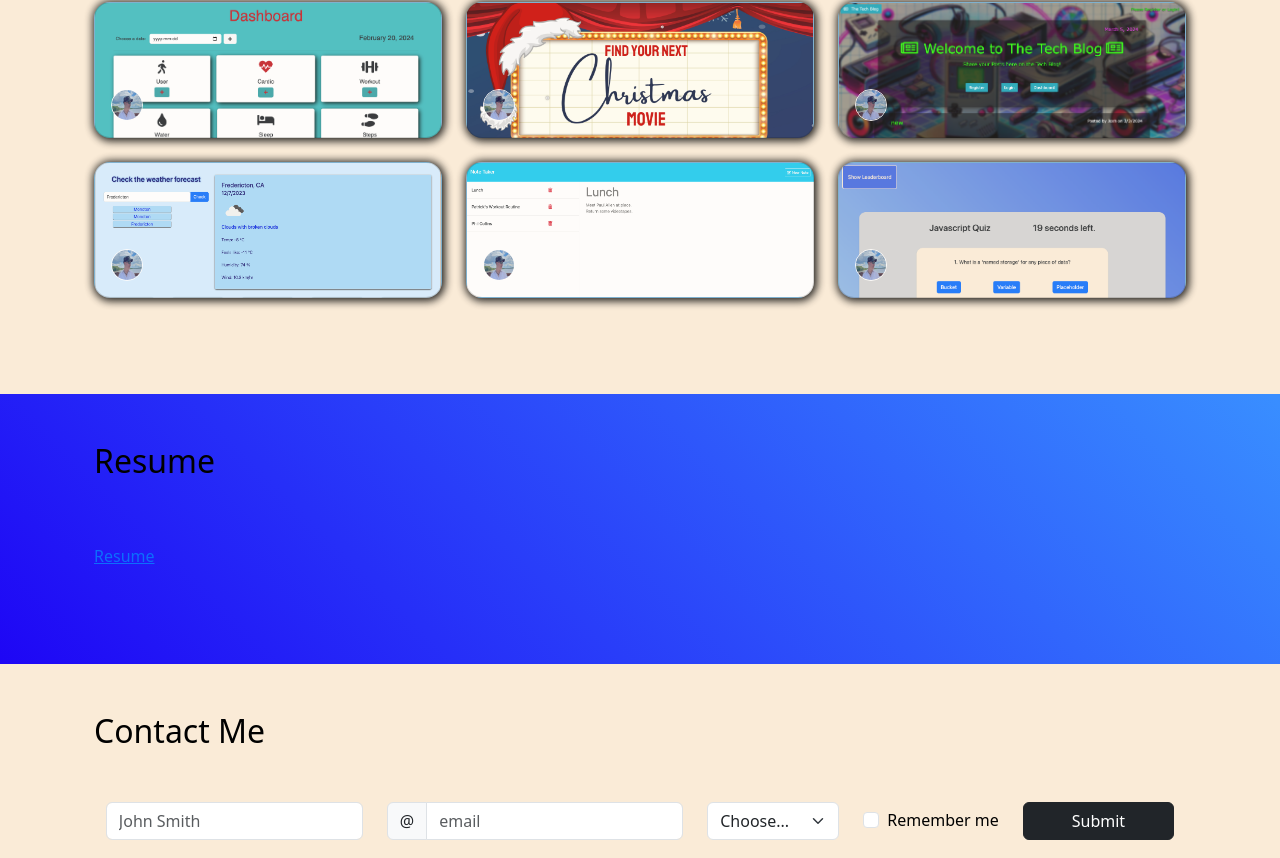
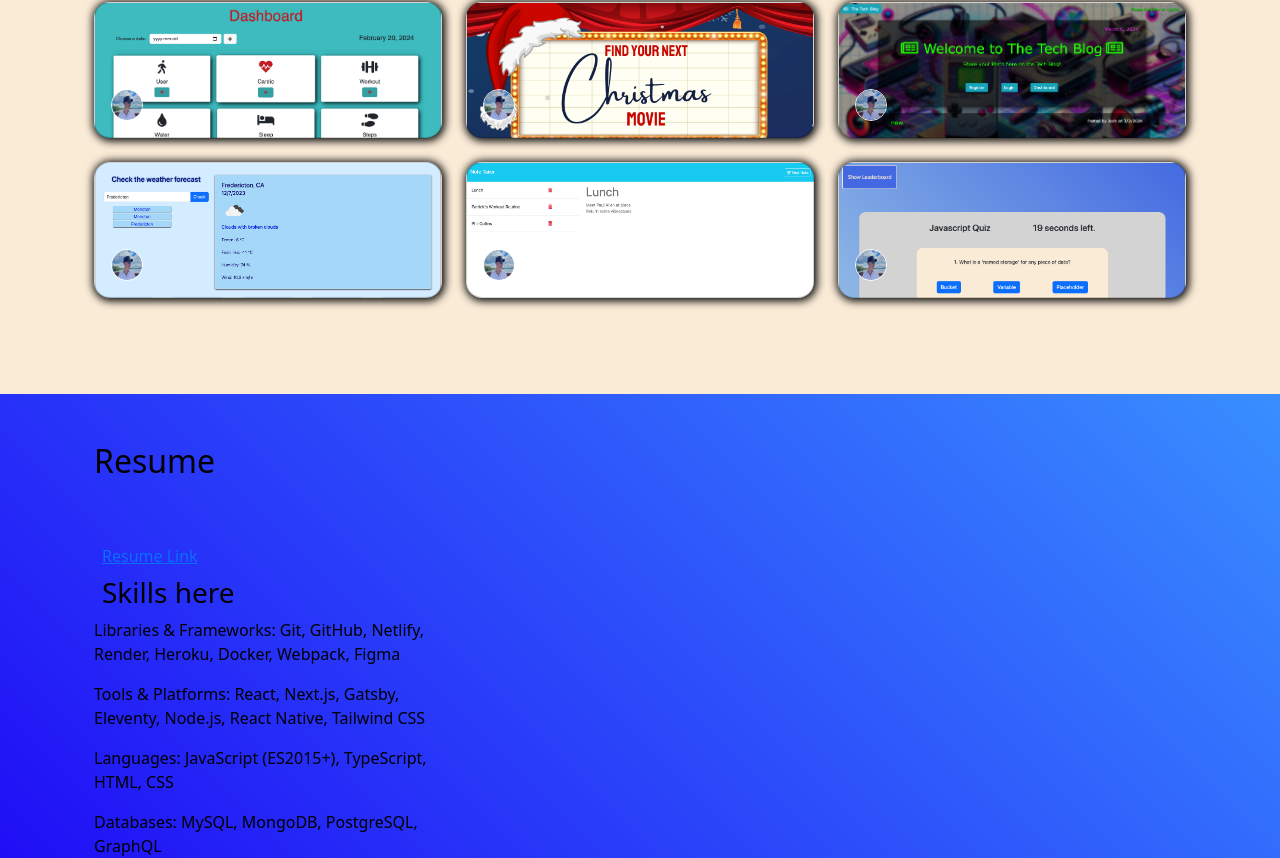
Before and after one commit to CookingMeister/meister-react-portfolio, a React (Vite) app: page /resume in a window 1280 px wide. Shown: the part 1144-2002 px from the top of the page. Built offline with nearby package versions, Linux system fonts and the light colour scheme.

Commit message:
add image overlay and text to workcard onMouseOver using State, working

```diff
--- a/public/css/styles.css
+++ b/public/css/styles.css
@@ -50,10 +50,10 @@ body {
   /* Work Section */
 
   .bg-image {
-    height: 60vh;
+    /* height: 60vh; */
     background-size: cover;
     background-repeat: no-repeat;
-    opacity: 88%;
+    /* opacity: 80%; */
   }
 
   #Work {
@@ -65,17 +65,11 @@ body {
       rgba(30, 6, 245, 0.777)
     ); */
   }
-
   .card {
     box-shadow: 1px 1px 8px 2px #000000!important;
     height: 17vh;
-    background-color: lightskyblue!important;
-  }
-
-.card:hover {
-    /* box-shadow: 1px 2px 8px 2px blue!important; */
-    transform: scale(1.005);
-    transition: 0.01s;
+    width: auto;
+    /* background-color: lightskyblue!important; */
   }
 
 .profile-sm {
@@ -83,9 +77,8 @@ body {
   left: 0;
   bottom: 0;
 }
-  .col a,
-  .col-lg-12 a {
-    text-decoration: none;
+  .col a {
+    /* text-decoration: none; */
   }
 
   #Resume {
--- a/src/components/Resume.jsx
+++ b/src/components/Resume.jsx
@@ -7,7 +7,22 @@ export default function Resume() {
         <h2 className="fs-2 pb-2">Resume</h2>
         <div className="row row-cols-1 row-cols-lg-3 align-items-stretch g-4 py-5">
           <div className="col-12 col-lg-4">
-            <a href= "Resume here" >Resume </a>
+            <a href="Resume here" className="m-2">
+              Resume Link{' '}
+            </a>
+            <h3 className="m-2">Skills here</h3>
+            <p>
+              Libraries & Frameworks: Git, GitHub, Netlify, Render, Heroku,
+             Docker, Webpack, Figma
+            </p>
+            <p>
+              Tools & Platforms: React, Next.js, Gatsby, Eleventy, Node.js,
+              React Native, Tailwind CSS
+            </p>
+            <p>
+              Languages: JavaScript (ES2015+), TypeScript, HTML, CSS
+            </p>
+            <p>Databases: MySQL, MongoDB, PostgreSQL, GraphQL</p>
           </div>
         </div>
       </div>
--- a/src/components/Work.jsx
+++ b/src/components/Work.jsx
@@ -11,32 +11,37 @@ function Work() {
           <WorkCard
             title='SimplyFit App'
             github="https://github.com/CookingMeister/fitness-tracker-mvc"
-            deployment="https://simplyfit-app.herokuapp.com/"
+            deployment="https://ancient-dusk-75744-6e17b3d6732e.herokuapp.com/"
             image="/img/dashboard.png"
           />
           <WorkCard
             title="Christmas Movie Generator"
             github="https://github.com/CookingMeister/christmas-movie-generator"
+            deployment="https://samgreenwood84.github.io/christmas-movie-generator/"
             image="/img/XmasMockup.png"
           />
           <WorkCard
             title="Tech Blog"
             github="https://github.com/CookingMeister/tech-blog-sequelize"
+            deployment="https://infinite-ocean-68541-91b9dc3361ab.herokuapp.com/"
             image="/img/blog.png"
           />
           <WorkCard
             title="Weather Dashboard"
             github="https://github.com/CookingMeister/weather-dashboard"
+            deployment="https://infinite-ocean-68541-91b9dc3361ab.herokuapp.com/"
             image="/img/weather.png"
           />
           <WorkCard
             title="Note Taker"
             github="https://github.com/CookingMeister/note-taker-express"
+            deployment="https://infinite-ocean-68541-91b9dc3361ab.herokuapp.com/"
             image="/img/Note.png"
           />
           <WorkCard
             github="https://github.com/CookingMeister/timedQuiz-JS-04"
             title="JS Quiz"
+            deployment="https://infinite-ocean-68541-91b9dc3361ab.herokuapp.com/"
             image="/img/quiz.png"
           />
         </div>
--- a/src/components/WorkCard.jsx
+++ b/src/components/WorkCard.jsx
@@ -4,41 +4,50 @@ const WorkCard = (props) => {
   const [showTitle, setShowTitle] = useState(false);
   const [isHovered, setIsHovered] = useState(false);
 
-  const handleMouseOver = (event) => {
+  const handleMouseOver = () => {
     setShowTitle(true);
     setIsHovered(true);
   };
 
-  const handleMouseOut = (event) => {
+  const handleMouseOut = () => {
     setShowTitle(false);
     setIsHovered(false);
   };
 
   const cardStyle = {
-    backgroundImage: !isHovered ? `url(${props.image})` : 'none',
+    backgroundImage: `url(${props.image})`,
+    position: 'relative',
+
+  };
+
+  const overlayStyles = {
+    position: 'absolute',
+    top: 0,
+    left: 0,
+    width: '100%',
+    height: '100%',
+    backgroundColor: 'rgba(255, 255, 255, 0.82)',
+    display: isHovered ? 'flex' : 'none',
+    flexDirection: 'column',
+    justifyContent: 'center',
+    alignItems: 'center',
+    color: 'black',
+    padding: '1rem',
+    transition: 'display 0.3s ease',
+    textDecoration: 'none'
   };
 
   return (
-    <div className="col">
-      {/* <a href={props.href}> */}
+    <div className="col-lg-6 col-xl-4 col relative-card">
       <div
-          className="bg-image card text-bg-dark rounded-4 shadow-lg"
+        className="bg-image card rounded-4 shadow-lg"
         style={cardStyle}
         alt={props.alt}
         onMouseOver={handleMouseOver}
         onMouseOut={handleMouseOut}
       >
         <div className="d-flex flex-column p-5 pb-3 text-black text-shadow-1">
-            <h3 className="mt-1 mb-2 display-8 lh-1">
-              { showTitle? props.title : '' }
-            </h3>
-            <a href={ showTitle? props.deployment : '' } className="mx-2 py-2 lh-1">
-            { showTitle? props.deployment : '' }
-            </a>
-            <a href={ showTitle? props.github : '' } className="mx-2 py-2 lh-1">
-            { showTitle? 'github repo' : '' }
-            </a>
-            <ul className="d-flex list-unstyled mt-auto"> {/* div only for img? */}
+          <ul className="d-flex list-unstyled mt-auto">
             <li className="">
               <img
                 src="/img/profile.png"
@@ -50,8 +59,19 @@ const WorkCard = (props) => {
             </li>
           </ul>
         </div>
+        <div
+          className="rounded-4"
+          style={overlayStyles}
+        >
+          <h3>{props.title}</h3>
+          <a href={props.deployment} className="mx-1 p-2 lh-1">
+            * deployed app
+          </a>
+          <a href={props.github} className="mx-1 p-2 lh-1">
+            * github repo
+          </a>
         </div>
-      {/* </a> */}
+      </div>
     </div>
   );
 };
```
Lines whose indentation alone changed are shown as unchanged.
